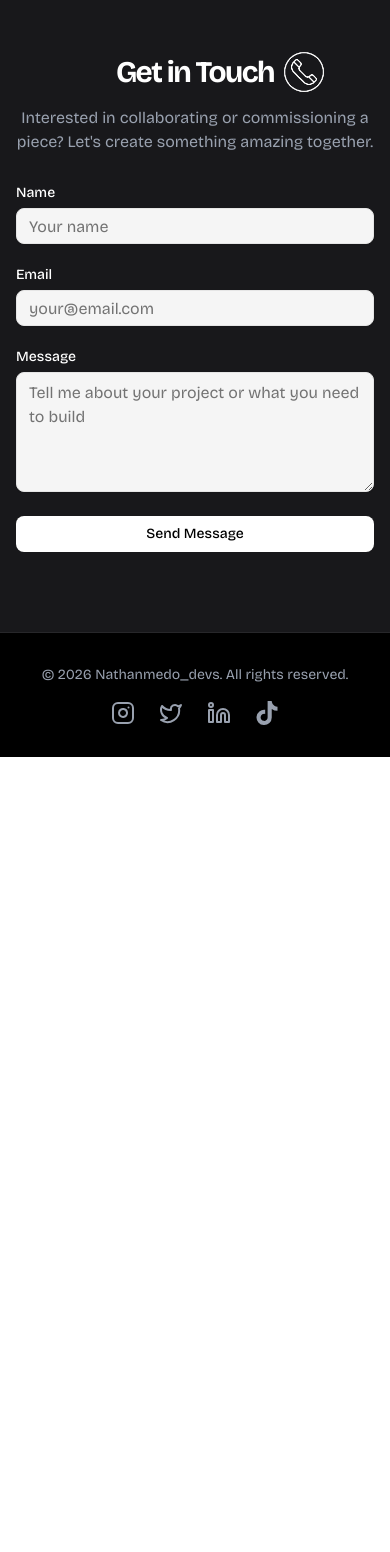
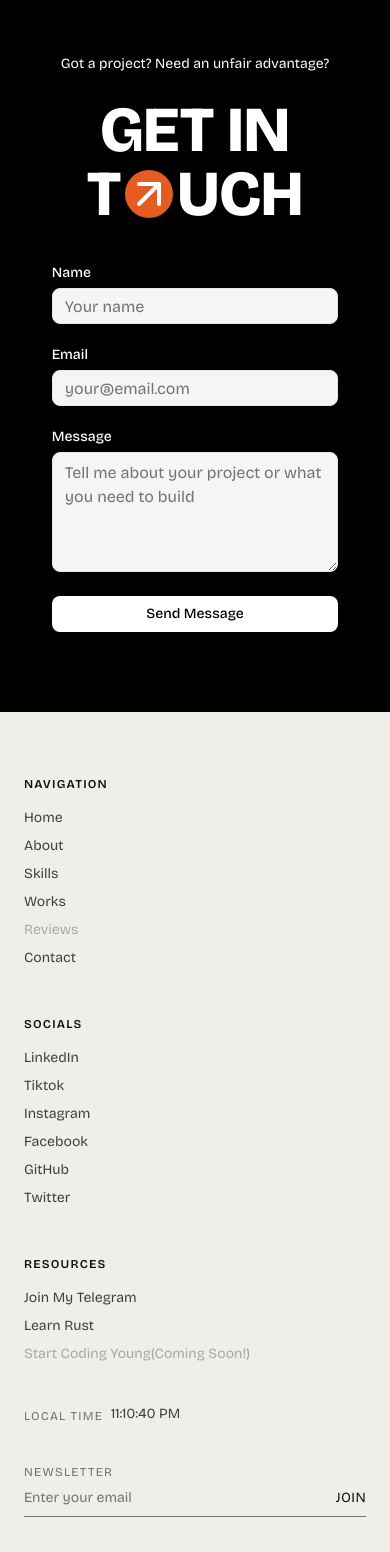
Before and after one commit to Nathanmedo/Ihemedo-Chinedu-Portfolio, a Next.js app: page / in a window 390 px wide. Shown: the part 8240-9792 px from the top of the page. Before the commit the page ends 8997 px from the top, so only its background shows below. Built offline with nearby package versions, Linux system fonts and the light colour scheme.

Commit message:
ui changes&resume

```diff
--- a/app/components/contact.jsx
+++ b/app/components/contact.jsx
@@ -19,7 +19,7 @@ import { Input } from "@/components/ui/input";
 import { Textarea } from "@/components/ui/textarea";
 import { toast } from "sonner";
 import { sections } from "@/constants";
-
+import { ArrowUpRight } from "lucide-react";
 
 const formSchema = z.object({
   name: z.string().min(2, {
@@ -78,7 +78,7 @@ export default function Contact({ active }) {
   return (
     <section
       id="contact"
-      className={`relative overflow-hidden bg-zinc-900 py-20`}
+      className={`relative overflow-hidden bg-black py-20`}
     >
       <div className="container relative z-10 mx-auto px-4 flex flex-col items-center">
         <motion.div
@@ -86,33 +86,42 @@ export default function Contact({ active }) {
           whileInView={{ opacity: 1, y: 0 }}
           transition={{ duration: 0.8 }}
           viewport={{ once: true }}
-          className="mx-auto max-w-2xl text-center flex flex-col items-center justify-center"
+          className="mx-auto relative overflow-hidden text-center flex flex-col items-center justify-center"
         >
-          <h2 className="mb-4 text-3xl z-10 flex items-center justify-center max-w-fit  font-bold  tracking-tighter sm:text-4xl relative">
-            Get in Touch
-            {active === sections[4] && (
-              <motion.img
-                initial={{ scale: 0 }}
-                whileInView={{ scale: 1 }}
-                transition={{ duration: 0.8, delay: 0.5, type: "spring" }}
-                viewport={{ once: true }}
-                className={`absolute size-[100px] z-[-1] right-[-80px]`}
-                src="/assets/images/phone.png"
-                alt="deco"
-              />
-            )}
-          </h2>
-          <p className="mb-8 text-gray-400 z-10 relative">
-            Interested in collaborating or commissioning a piece? Let's create
-            something amazing together.
-          </p>
+
+          <div className="relative z-10 max-w-7xl mx-auto">
+            {/* Top Text */}
+            <p className="text-center text-sm md:text-base mb-6 text-white">
+              Got a project? Need an unfair advantage?
+            </p>
+
+            {/* Big Heading */}
+            <div className="flex items-center justify-center flex-wrap text-center md:space-x-8 leading-none font-black uppercase tracking-tight mb-10">
+              <h1 className="text-[4rem] sm:text-[6rem] md:text-[8rem] lg:text-[10rem]">
+                Get In
+              </h1>
+
+              <div className="flex items-center justify-center">
+                {/* Circle */}
+                <div className="text-[4rem] sm:text-[6rem] md:text-[8rem] lg:text-[10rem]">
+                  T
+                </div>
+                <div className="w-12 h-12 flex items-center justify-center md:w-28 md:h-28 rounded-full bg-[#e45c22] mx-1 md:mx-3">
+                  <ArrowUpRight size={120} />
+                </div>
+                <h1 className="text-[4rem] sm:text-[6rem] md:text-[8rem] lg:text-[10rem]">
+                  Uch
+                </h1>
+              </div>
+            </div>
+          </div>
         </motion.div>
         <motion.div
           initial={{ opacity: 0, y: 20 }}
           whileInView={{ opacity: 1, y: 0 }}
           transition={{ duration: 0.8, delay: 0.2 }}
           viewport={{ once: true }}
-          className="mx-auto max-w-md z-10 relative"
+          className="mx-auto w-[80%] max-w-fit z-10 relative"
         >
           <Form {...form}>
             <form onSubmit={form.handleSubmit(onSubmit)} className="space-y-6">
--- a/app/components/footer.jsx
+++ b/app/components/footer.jsx
@@ -1,28 +1,162 @@
+import Link from "next/link";
 import { Instagram, Linkedin, Twitter } from "lucide-react";
-import { FaTiktok } from "react-icons/fa"
+import { FaTiktok } from "react-icons/fa";
+import { FACEBOOK, GITHUB, INSTAGRAM, LINKEDIN, TIKTOK, TWITTER } from "@/constants";
 
 export default function Footer() {
+  let date;
+  if (window != undefined) {
+    date = new Date();
+  }
+
   return (
-    <footer className="border-t border-zinc-800 bg-black py-8">
-      <div className="container mx-auto px-4">
-        <div className="flex flex-col items-center justify-between gap-4 sm:flex-row">
-          <p className="text-sm text-gray-400">&copy; {new Date().getFullYear()} Nathanmedo_devs. All rights reserved.</p>
-          <div className="flex gap-6">
-            <a href="https://www.instagram.com/nathanmedo_devs?igsh=MW03aWg2N2RpY3R3Mw%3D%3D&utm_source=qr" className="text-gray-400 hover:text-white">
-              <Instagram />
-            </a>
-            <a href="https://x.com/nathan_medo?s=21" className="text-gray-400 hover:text-white">
-              <Twitter />
-            </a>
-            <a href="https://www.linkedin.com/in/chinedu-ihemedo-2307a4284" className="text-gray-400 hover:text-white">
-              <Linkedin />
-            </a>
-            <a href="https://www.tiktok.com/@nathanmedo_devs?_r=1&_t=ZS-965I4iASiXd" className="text-gray-400 hover:text-white">
-              <FaTiktok size={24} />
-            </a>
+    <footer className="relative overflow-hidden bg-[#efeee8] text-[#111111] px-6 md:px-12 py-16">
+
+
+        {/* Footer Links */}
+        <div className="grid grid-cols-1 md:grid-cols-3 gap-12  border-neutral-400">
+          {/* Navigation */}
+          <div>
+            <h3 className="text-xs font-semibold uppercase tracking-widest mb-4">
+              Navigation
+            </h3>
+
+            <ul data-type="list" className="space-y-2 text-sm text-neutral-700">
+              <li>
+                <Link  href="#hero">Home</Link>
+              </li>
+              <li>
+                <Link href="#story">About</Link>
+              </li>
+              <li>
+                <Link href="#skills">Skills</Link>
+              </li>
+              <li>
+                <Link href="#works">Works</Link>
+              </li>
+              <li>
+                <Link className="pointer-events-none opacity-40" href="/reviews">Reviews</Link>
+              </li>
+              <li>
+                <Link href="#contact">Contact</Link>
+              </li>
+            </ul>
+          </div>
+
+          {/* Socials */}
+          <div>
+            <h3 className="text-xs font-semibold uppercase tracking-widest mb-4">
+              Socials
+            </h3>
+
+            <ul data-type="list" className="space-y-2 text-sm text-neutral-700">
+              <li>
+                <a href={LINKEDIN}>LinkedIn</a>
+              </li>
+              <li>
+                <a href={TIKTOK}>Tiktok</a>
+              </li>
+              <li>
+                <a href={INSTAGRAM}>Instagram</a>
+              </li>
+              <li>
+                <a href={FACEBOOK}>Facebook</a>
+              </li>
+              <li>
+                <a href={GITHUB}>GitHub</a>
+              </li>
+              <li>
+                <a href={TWITTER}>Twitter</a>
+              </li>
+            </ul>
+          </div>
+
+          {/* Resources */}
+          <div>
+            <h3 className="text-xs font-semibold uppercase tracking-widest mb-4">
+              Resources
+            </h3>
+
+            <ul data-type="list" className="space-y-2 text-sm text-neutral-700">
+              <li>
+                <a href="https://t.me/nathanmedodevs">Join My Telegram</a>
+              </li>
+              <li>
+                <a href="https://github.com/Nathanmedo/learn-rust.git ">Learn Rust</a>
+              </li>
+              <li>
+                <a className="pointer-events-none opacity-40" href="#">Start Coding Young(Coming Soon!)</a>
+              </li>
+            </ul>
           </div>
         </div>
-      </div>
+
+        {/* Bottom Area */}
+        <div className="flex flex-col-reverse lg:flex-row lg:items-end justify-between gap-8 md:gap-14 mt-10 md:mt-20">
+          {/* Brand */}
+          <div className="leading-none">
+            <p className="text-5xl md:text-6xl font-black">© 2026</p>
+
+            <p className="text-5xl md:text-6xl font-black ">NM_devs</p>
+          </div>
+
+          {/* Right Side */}
+          <div className="flex flex-col md:flex-row gap-10 md:gap-12 md:items-end">
+            {/* Time */}
+            <div className="flex flex-row items-end gap-2">
+              <span className="uppercase text-xs  tracking-widest  text-neutral-500">
+                Local Time
+              </span>
+
+              <span className="text-sm text-neutral-700">{date.toLocaleTimeString()}</span>
+            </div>
+
+            {/* Newsletter */}
+            <div className="min-w-[300px]">
+              <p className="uppercase text-xs tracking-widest mb-2 text-neutral-500">
+                Newsletter
+              </p>
+
+              <div className="flex items-center border-b border-neutral-500 pb-2">
+                <input
+                  type="email"
+                  placeholder="Enter your email"
+                  className="bg-transparent outline-none text-sm w-full placeholder:text-neutral-500"
+                />
+
+                <button className="text-sm uppercase tracking-wide hover:opacity-60 transition">
+                  Join
+                </button>
+              </div>
+            </div>
+          </div>
+        </div>
     </footer>
-  )
+  );
 }
+
+// export default function Footer() {
+//   return (
+//     <footer className="border-t border-zinc-800 bg-black py-8">
+//       <div className="container mx-auto px-4">
+//         <div className="flex flex-col items-center justify-between gap-4 sm:flex-row">
+//           <p className="text-sm text-gray-400">&copy; {new Date().getFullYear()} Nathanmedo_devs. All rights reserved.</p>
+//           <div className="flex gap-6">
+//             <a href="https://www.instagram.com/nathanmedo_devs?igsh=MW03aWg2N2RpY3R3Mw%3D%3D&utm_source=qr" className="text-gray-400 hover:text-white">
+//               <Instagram />
+//             </a>
+//             <a href="https://x.com/nathan_medo?s=21" className="text-gray-400 hover:text-white">
+//               <Twitter />
+//             </a>
+//             <a href="https://www.linkedin.com/in/chinedu-ihemedo-2307a4284" className="text-gray-400 hover:text-white">
+//               <Linkedin />
+//             </a>
+//             <a href="https://www.tiktok.com/@nathanmedo_devs?_r=1&_t=ZS-965I4iASiXd" className="text-gray-400 hover:text-white">
+//               <FaTiktok size={24} />
+//             </a>
+//           </div>
+//         </div>
+//       </div>
+//     </footer>
+//   )
+// }
--- a/app/components/portfolio.jsx
+++ b/app/components/portfolio.jsx
@@ -59,7 +59,7 @@ export default function Portfolio({active}) {
   });
 
   return (
-    <section id="works" className={`bg-black py-20 `}>
+    <section id="works" className={`bg-zinc-900 py-20 `}>
       <div ref={ref} className="container mx-auto px-4">
         <motion.h2
           className="mb-12 text-center relative text-3xl z-10 font-bold tracking-wider uppercase sm:text-4xl"
@@ -72,7 +72,7 @@ export default function Portfolio({active}) {
             <motion.img
               initial={{ rotate: 0, scale:0 }}
               whileInView={{ rotate: 360, scale: 1 }}
-              transition={{ duration: 0.8, delay: 0.5, type: "spring" }}
+              transition={{ duration: 0.5, delay: 0.2, type: "spring" }}
               viewport={{ once: true }}
               className={`absolute size-[400px] z-[-1]  top-[50%] left-[50%] transform -translate-x-[50%] -translate-y-[50%]`}
               src="/assets/images/work confetti.png"
--- a/app/components/story.jsx
+++ b/app/components/story.jsx
@@ -104,7 +104,7 @@ export default function Story({ active }) {
                 className="relative"
               >
                 <a
-                  href="/assets/files/Ihemedo_Chinedu_Resume.pdf"
+                  href="/assets/files/my_resume_2026"
                   download
                   className="inline-flex items-center px-6 py-3 border border-black text-black hover:bg-inherit hover:text-white transition-colors duration-300 bg-white"
                 >
--- a/app/layout.jsx
+++ b/app/layout.jsx
@@ -1,3 +1,4 @@
+import ScrollToTop from "@/components/ui/scrollToTop"
 import "@/styles/globals.css"
 import { Bricolage_Grotesque } from "next/font/google"
 import React from "react" // Import React
@@ -20,6 +21,7 @@ export default function RootLayout({
     <html lang="en">
       <body className={bricolage.className}>{children}
         <Toaster richColors position="bottom-right"/>
+        <ScrollToTop />
       </body>
     </html>
   )
--- a/constants/index.js
+++ b/constants/index.js
@@ -265,3 +265,10 @@ export const technologies = [
         "A vector graphics editor and prototyping tool for UI/UX design.",
     },
   ];
+
+export const FACEBOOK = "https://www.facebook.com/share/1DENTrPrfq/?mibextid=wwXIfr"
+export const INSTAGRAM = "https://www.instagram.com/nathanmedo_devs?igsh=MW03aWg2N2RpY3R3Mw%3D%3D&utm_source=qr"
+export const LINKEDIN = "https://www.linkedin.com/in/chinedu-ihemedo-2307a4284"
+export const TIKTOK = "https://www.tiktok.com/@nathanmedo_devs?_r=1&_t=ZS-965I4iASiXd"
+export const TWITTER = "https://x.com/nathan_medo?s=21"
+export const GITHUB = "https://github.com/Nathanmedo"
--- a/styles/globals.css
+++ b/styles/globals.css
@@ -238,6 +238,10 @@ html{
 	animation-delay: -0.4s;
 }
 
+[data-type="list"] > li> a{
+  @apply hover:underline underline-offset-0
+}
+
 @keyframes animate {
 	0% {
 		opacity: 0;
```
Also changed, not shown: components/ui/scrollToTop.jsx (added, +39 -0 lines), 2 other files (tests, documents, lock files or other folders).
